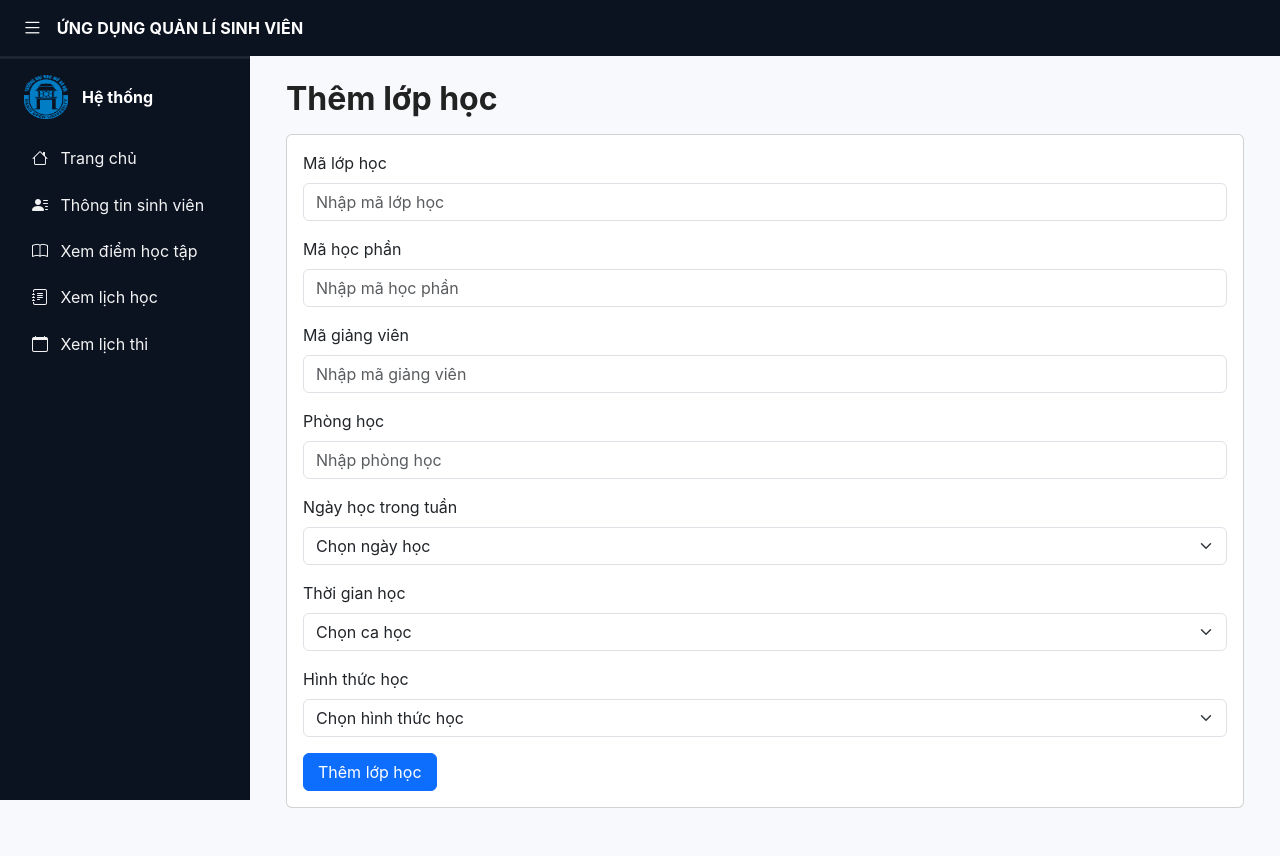
After one commit to blueMonkey23/QuanLySinhVien, a PHP site: page /add_Class.html in a window 1280 px wide. The commit adds this page. Run offline with PHP 8.4, Linux system fonts and the light colour scheme.

Commit message:
add_class

```diff
--- /dev/null
+++ b/add_Class.html
@@ -0,0 +1,122 @@
+<!DOCTYPE html>
+<html lang="vi">
+<head>
+    <meta charset="UTF-8">
+    <meta name="viewport" content="width=device-width, initial-scale=1.0">
+    <title>Thêm lớp học</title>
+    <link rel="icon" type="image/x-icon" href="assets/images/hou-logo.png">
+    <link href="https://cdn.jsdelivr.net/npm/bootstrap@5.3.3/dist/css/bootstrap.min.css" rel="stylesheet" crossorigin="anonymous">
+    <link rel="stylesheet" href="https://cdn.jsdelivr.net/npm/bootstrap-icons@1.11.1/font/bootstrap-icons.css">
+    <link rel="stylesheet" href="css/index.css">
+</head>
+<body>
+    <nav class="navbar-custom d-flex justify-content-between align-items-center">
+        <div class="d-flex align-items-center">
+            <button id="toggle-btn" class="me-2">
+                <i class="bi bi-list text-white" style="font-size:1.3rem;color:var(--primary)"></i>
+            </button>
+            <a class="brand-title text-white" href="#">ỨNG DỤNG QUẢN LÍ SINH VIÊN</a>
+        </div>
+        <div class="d-flex align-items-center">
+            <div class="me-3 text-end">
+                <div class="d-flex" id="authButtons">
+                </div>
+            </div>
+        </div>
+    </nav>
+    <aside id="sidebar" class="sidebar" aria-hidden="false">
+        <div class="px-3">
+            <div class="mb-3 px-2">
+                <img src="assets/images/hou-logo.png" alt="logo" style="width:44px;height:44px;border-radius:8px;margin-right:.6rem;vertical-align:middle">
+                <span style="vertical-align:middle;font-weight:700">Hệ thống</span>
+            </div>
+            <nav class="menu">
+                <a href="index.html"><i class="bi bi-house me-2"></i> Trang chủ</a>
+                <a href="information.html"><i class="bi bi-person-lines-fill me-2"></i> Thông tin sinh viên</a>
+                <a href="grades.html"><i class="bi bi-book me-2"></i> Xem điểm học tập</a>
+                <a href="class_schedule.html"><i class="bi bi-journal-text me-2"></i> Xem lịch học</a>
+                <a href="exam_schedule.html"><i class="bi bi-calendar me-2"></i> Xem lịch thi</a>
+            </nav>
+        </div>
+    </aside>
+    <div id="overlay" class="overlay"></div>
+    <main class="content">
+        <div class="container-fluid">
+            <div class="d-flex justify-content-between align-items-center mb-3">
+                <h2 class="m-0 fw-bold">Thêm lớp học</h2>
+            </div>
+            <div class="row g-4">
+                <div class="col-12">
+                    <div class="card">
+                        <div class="card-body p-3">
+                            <form id="add_class_form" method="POST">
+                                <div class="mb-3">
+                                    <label for="classId" class="form-label">Mã lớp học</label>
+                                    <input type="text" class="form-control" id="classId" placeholder="Nhập mã lớp học">
+                                    <span class="error-message" id="classId-error"></span>
+                                </div>
+                                <div class="mb-3">
+                                    <label for="subjectId" class="form-label">Mã học phần</label>
+                                    <input type="text" class="form-control" id="subjectId" placeholder="Nhập mã học phần">
+                                    <span class="error-message" id="subjectId-error"></span>
+                                </div>
+                                <div class="mb-3">
+                                    <label for="teacherId" class="form-label">Mã giảng viên</label>
+                                    <input type="text" class="form-control" id="teacherId" placeholder="Nhập mã giảng viên">
+                                    <span class="error-message" id="teacherId-error"></span>
+                                </div>
+                                <div class="mb-3">
+                                    <label for="classRoom" class="form-label">Phòng học</label>
+                                    <input type="text" class="form-control" id="classRoom" placeholder="Nhập phòng học">
+                                    <span class="error-message" id="classRoom-error"></span>
+                                </div>
+
+                                <div class="mb-3">
+                                    <label for="dayOfWeek" class="form-label">Ngày học trong tuần</label>
+                                    <select class="form-select" id="dayOfWeek">
+                                        <option value="" selected>Chọn ngày học</option>
+                                        <option value="2">Thứ Hai</option>
+                                        <option value="3">Thứ Ba</option>
+                                        <option value="4">Thứ Tư</option>
+                                        <option value="5">Thứ Năm</option>
+                                        <option value="6">Thứ Sáu</option>
+                                        <option value="7">Thứ Bảy</option>
+                                        <option value="8">Chủ Nhật</option>
+                                    </select>
+                                    <span class="error-message" id="dayOfWeek-error"></span>
+                                </div>
+
+                                <div class="mb-3">
+                                    <label for="scheduleTime" class="form-label">Thời gian học</label>
+                                    <select class="form-select" id="scheduleTime">
+                                        <option value="" selected>Chọn ca học</option>
+                                        <option value="1">Ca sáng (7:30-11:30)</option>
+                                        <option value="2">Ca chiều (12:45-16:00)</option>
+                                        <option value="3">Ca tối (18:30-21:30)</option>
+                                    </select>
+                                    <span class="error-message" id="scheduleTime-error"></span>
+                                </div>
+                                <div class="mb-3">
+                                    <label for="format" class="form-label">Hình thức học</label>
+                                    <select class="form-select" id="format">
+                                        <option value="" selected>Chọn hình thức học</option>
+                                        <option value="1">Trực tiếp</option>
+                                        <option value="2">Trực tuyến</option>
+                                    </select>
+                                    <span class="error-message" id="format-error"></span>
+                                </div>
+                                <div class="mb-3">
+                                    <span class="success-message" id="success-message"></span>
+                                </div>
+                                <button type="submit" class="btn btn-primary">Thêm lớp học</button>
+                            </form>
+                        </div>
+                    </div>
+                </div>
+            </div>
+        </div>
+    </main>
+    <script src="https://cdn.jsdelivr.net/npm/bootstrap@5.3.3/dist/js/bootstrap.bundle.min.js" crossorigin="anonymous"></script>
+    <script src="js/add_class.js"> </script>
+</body>
+</html>
--- a/css/index.css
+++ b/css/index.css
@@ -393,3 +393,15 @@ body { background: #fff; }
 .padding-side-eschedule{
   padding: 16px 16px;
 }
+.error-message {
+  color: #dc3545;
+  font-size: 0.875em;
+  display: block;
+  margin-top: 0.25rem;
+}
+.success-message {
+  color: #28a745;
+  font-size: 0.875em;
+  display: block;
+  margin-top: 0.25rem;
+}
--- /dev/null
+++ b/js/add_class.js
@@ -0,0 +1,130 @@
+// SỬA: Đổi URL
+const API_URL = 'backend/add_class.php';
+
+document.addEventListener('DOMContentLoaded', function()
+{
+    const form = document.getElementById('add_class_form');
+    const classId = document.getElementById('classId');
+    const subjectId = document.getElementById('subjectId');
+    const teacherId = document.getElementById('teacherId');
+    const classRoom = document.getElementById('classRoom');
+    const scheduleTime = document.getElementById('scheduleTime');
+    const format = document.getElementById('format');
+    const dayOfWeek = document.getElementById('dayOfWeek');
+    const successMessage = document.getElementById('success-message');
+
+    form.addEventListener('submit', function(event) {
+        event.preventDefault();
+        let isValid = validateInputs();
+        if (isValid) {
+            form.querySelector('button[type="submit"]').disabled = true;
+
+            const dataToSend = {
+                data: {
+                    class_id: classId.value.trim(),
+                    subject_id: subjectId.value.trim(),
+                    teacher_id: teacherId.value.trim(),
+                    class_room: classRoom.value.trim(),
+                    schedule_time: scheduleTime.value.trim(),
+                    format: format.value.trim(),
+                    day_of_week: dayOfWeek.value.trim()
+                }
+            }
+
+            fetch(API_URL, {
+                method: 'POST',
+                headers: {
+                    'Content-Type': 'application/json'
+                },
+                body: JSON.stringify(dataToSend)
+            })
+            .then(response => {
+                return response.json().then(data => ({
+                    status: response.status,
+                    body: data
+                }));
+            })
+            .then(({status, body }) => {
+                if (body.success) {
+                    successMessage.style.color = 'green';
+                    successMessage.textContent = body.message;
+                    form.reset();
+                } else {
+                    successMessage.style.color = 'red';
+                    successMessage.textContent = body.message;
+                }
+            })
+            .catch(error => {
+                console.error('Lỗi Fetch:', error);
+                successMessage.style.color = 'red';
+                successMessage.textContent = 'Đã xảy ra lỗi kết nối. Vui lòng thử lại.';
+            })
+            .finally(() => {
+                form.querySelector('button[type="submit"]').disabled = false;
+            });
+        }
+
+    });
+
+    function validateInputs() {
+        resetErrors();
+        let isValid = true;
+        const classIdVal = classId.value.trim();
+        const subjectIdVal = subjectId.value.trim();
+        const teacherIdVal = teacherId.value.trim();
+        const classRoomVal = classRoom.value.trim();
+        const scheduleVal = scheduleTime.value.trim();
+        const formatVal = format.value.trim();
+        const dayOfWeekVal = dayOfWeek.value.trim();
+
+        if (classIdVal === '') {
+            setError(classId, 'Mã lớp không được để trống');
+            isValid = false;
+        }
+        if (subjectIdVal === '') {
+            setError(subjectId, 'ID Môn học không được để trống');
+            isValid = false;
+        }
+        if (teacherIdVal === '') {
+            setError(teacherId, 'ID Giảng viên không được để trống');
+            isValid = false;
+        }
+        if (classRoomVal === '') {
+            setError(classRoom, 'Phòng học không được để trống');
+            isValid = false;
+        }
+        if (dayOfWeekVal === '') {
+            setError(dayOfWeek, 'Vui lòng chọn ngày học');
+            isValid = false;
+        }
+        if (scheduleVal === '') {
+            setError(scheduleTime, 'Vui lòng chọn ca học');
+            isValid = false;
+        }
+        if (formatVal === '') {
+            setError(format, 'Vui lòng chọn hình thức học');
+            isValid = false;
+        }
+        return isValid;
+
+    }
+    function resetErrors()
+    {
+            const invalidInputs = document.querySelectorAll('.is-invalid');
+            invalidInputs.forEach(input => input.classList.remove('is-invalid'));
+            const errorSpans = document.querySelectorAll('.error-message');
+            errorSpans.forEach(span => span.textContent = '');
+            if (successMessage) {
+                successMessage.textContent = '';
+            }
+    }
+    function setError(inputElement, message){
+        if (inputElement) {
+            inputElement.classList.add('is-invalid');
+            const errorSpan = document.getElementById(`${inputElement.id}-error`);
+            if (errorSpan) {
+                errorSpan.textContent = message;
+            }
+        }
+    }
+});
--- /dev/null
+++ b/js/exam_schedule.js
@@ -0,0 +1,4 @@
+document.addEventListener('DOMContentLoaded', function() {
+    const API_URL = 'http://localhost/backend/add_class.php';
+
+});
```
Also changed, not shown: backend/add_class.php (added, +113 -0 lines), backend/exam_schedule.php (added, +42 -0 lines).
